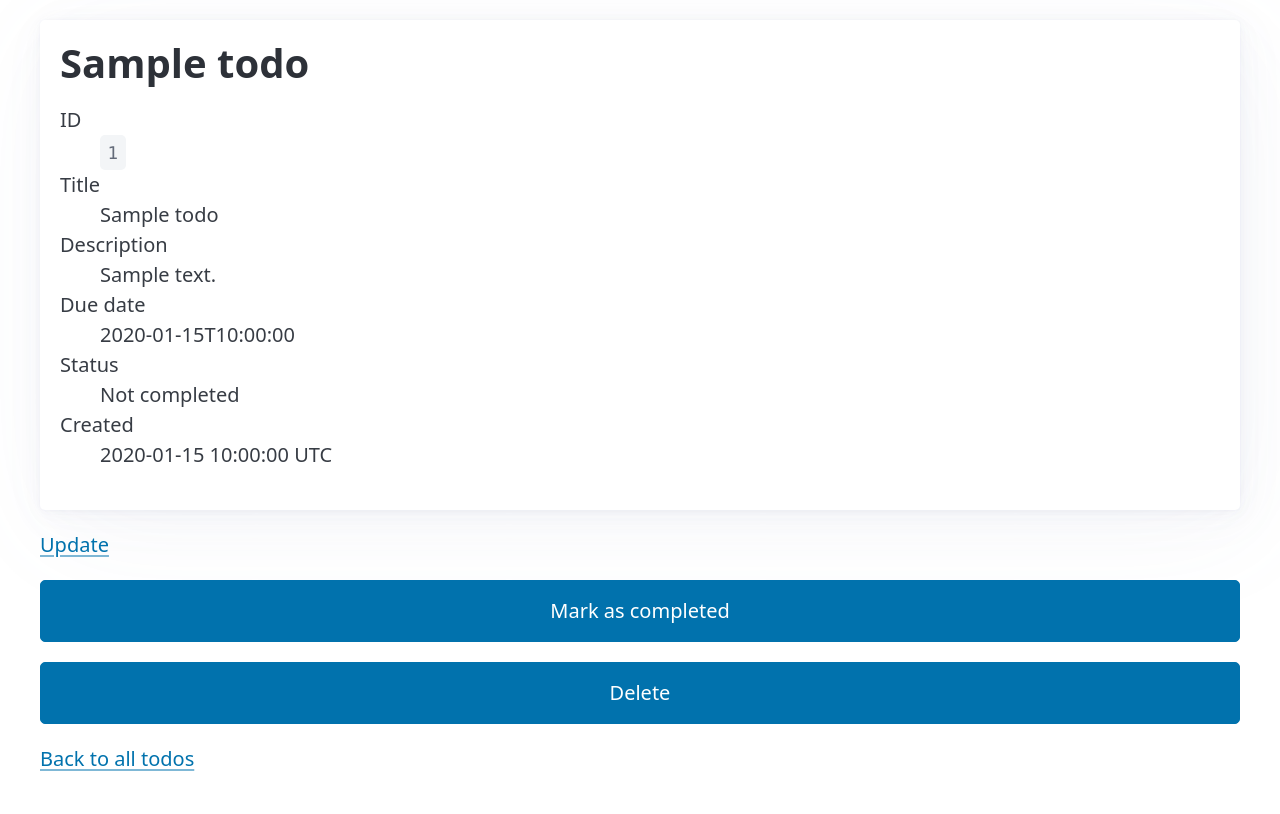
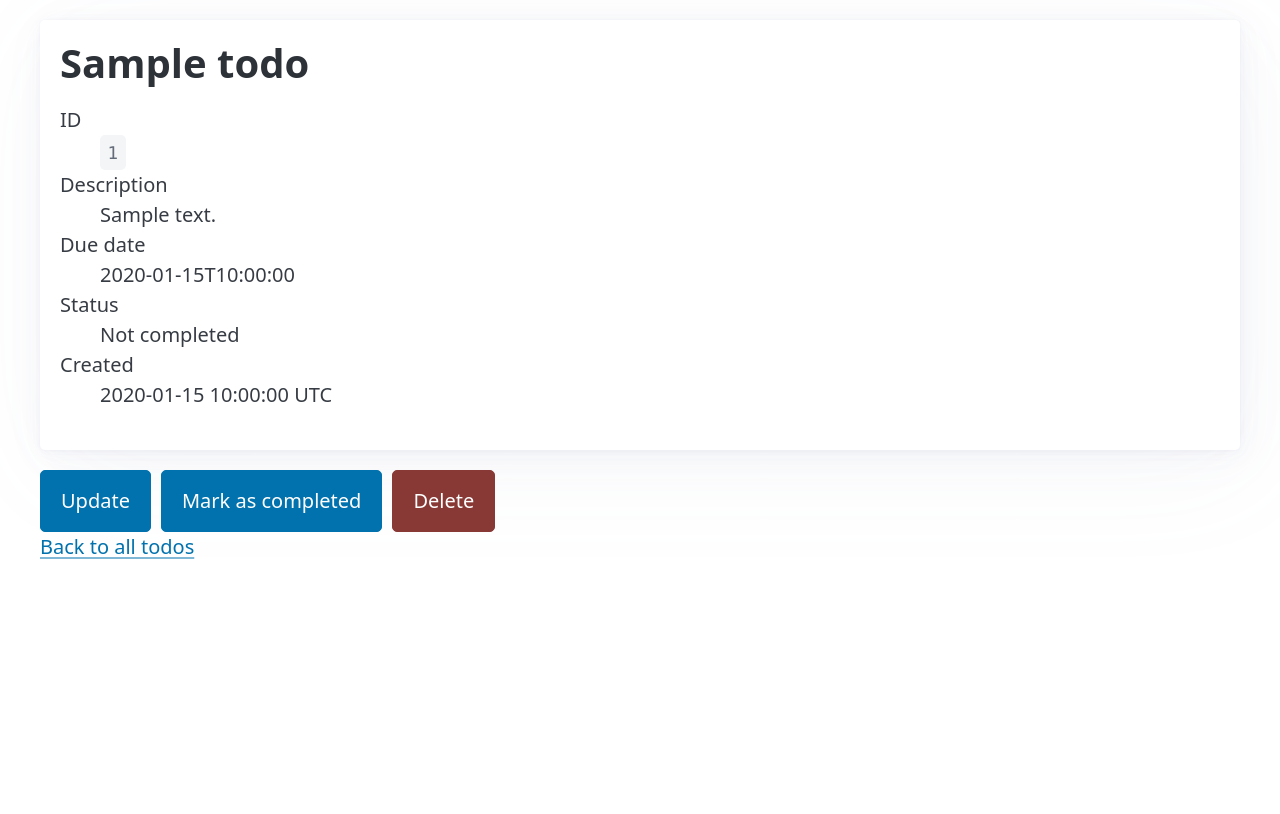
Before and after one commit to RaymondMin72/Todo-Application-Assignment, a FastAPI app: template src/todo_app/templates/todo_detail.html in a window 1280 px wide. Shown: the part 110-924 px from the top of the page. After the commit the page ends 669 px from the top, so only its background shows below. Run offline with FastAPI, Linux system fonts and the light colour scheme; the template is opened without the code that fills it: most values are stand-ins (such as "Sample title", 1, 10 or a date in 2020); some libraries are stand-ins or nearby versions.

Commit message:
feat: make the detail page and list columns easier to scan

```diff
--- a/src/todo_app/static/css/app.css
+++ b/src/todo_app/static/css/app.css
@@ -6,3 +6,47 @@
 .field-error {
   color: var(--pico-del-color);
 }
+
+.todo-list {
+  width: 100%;
+  table-layout: fixed;
+}
+
+.todo-list .todo-title {
+  width: 50%;
+}
+
+.todo-list .todo-due,
+.todo-list .todo-status {
+  width: 25%;
+}
+
+.detail-actions {
+  display: flex;
+  flex-wrap: wrap;
+  gap: 0.5rem;
+  align-items: center;
+}
+
+.detail-actions form {
+  flex: 0 0 auto;
+  width: auto;
+  margin: 0;
+}
+
+.detail-actions button[type="submit"],
+.detail-actions a[role="button"] {
+  width: auto;
+  margin-bottom: 0;
+}
+
+.detail-actions button.danger,
+.detail-actions button.danger:is(:hover, :active, :focus) {
+  --pico-background-color: var(--pico-del-color);
+  --pico-border-color: var(--pico-del-color);
+  --pico-color: var(--pico-primary-inverse);
+  background-color: var(--pico-del-color);
+  border-color: var(--pico-del-color);
+  color: var(--pico-primary-inverse);
+  box-shadow: none;
+}
--- a/src/todo_app/templates/base.html
+++ b/src/todo_app/templates/base.html
@@ -5,11 +5,11 @@
   <meta name="viewport" content="width=device-width, initial-scale=1">
   <title>{% block title %}Todos{% endblock %} | Todo app</title>
   <link rel="stylesheet" href="/static/css/pico.min.css">
-  <link rel="stylesheet" href="/static/css/app.css">
+  <link rel="stylesheet" href="/static/css/app.css?v=4">
 </head>
 <body>
   <header class="container">
-    <nav>
+    <nav aria-label="Main">
       <ul>
         <li><a href="/"><strong>All todos</strong></a></li>
       </ul>
--- a/src/todo_app/templates/todo_detail.html
+++ b/src/todo_app/templates/todo_detail.html
@@ -2,12 +2,10 @@
 {% block title %}{{ todo.title }}{% endblock %}
 {% block content %}
 <article>
-  <h1>{{ todo.title }}</h1>
+  <h1>{% if todo.is_completed %}<s>{{ todo.title }}</s>{% else %}{{ todo.title }}{% endif %}</h1>
   <dl class="todo-fields">
     <dt>ID</dt>
     <dd><code>{{ todo.id }}</code></dd>
-    <dt>Title</dt>
-    <dd>{{ todo.title }}</dd>
     <dt>Description</dt>
     {% if todo.description is not none %}
     <dd class="todo-description">{{ todo.description }}</dd>
@@ -22,7 +20,8 @@
     <dd><time datetime="{{ todo.created_at.strftime('%Y-%m-%dT%H:%M:%SZ') }}">{{ todo.created_at.strftime('%Y-%m-%d %H:%M:%S') }} UTC</time></dd>
   </dl>
 </article>
-<p><a href="/todos/{{ todo.id }}/edit">Update</a></p>
+<div class="detail-actions">
+  <a role="button" href="/todos/{{ todo.id }}/edit">Update</a>
   {% if todo.is_completed %}
   <form method="post" action="/todos/{{ todo.id }}/incomplete">
     <button type="submit">Mark as not completed</button>
@@ -33,7 +32,8 @@
   </form>
   {% endif %}
   <form method="post" action="/todos/{{ todo.id }}/delete">
-  <button type="submit">Delete</button>
+    <button type="submit" class="danger">Delete</button>
   </form>
+</div>
 <p><a href="/">Back to all todos</a></p>
 {% endblock %}
```
Also changed, not shown: src/todo_app/templates/todo_list.html (+6 -1 lines), tests/integration/test_web.py (+6 -4 lines). Lines whose indentation alone changed are shown as unchanged.
